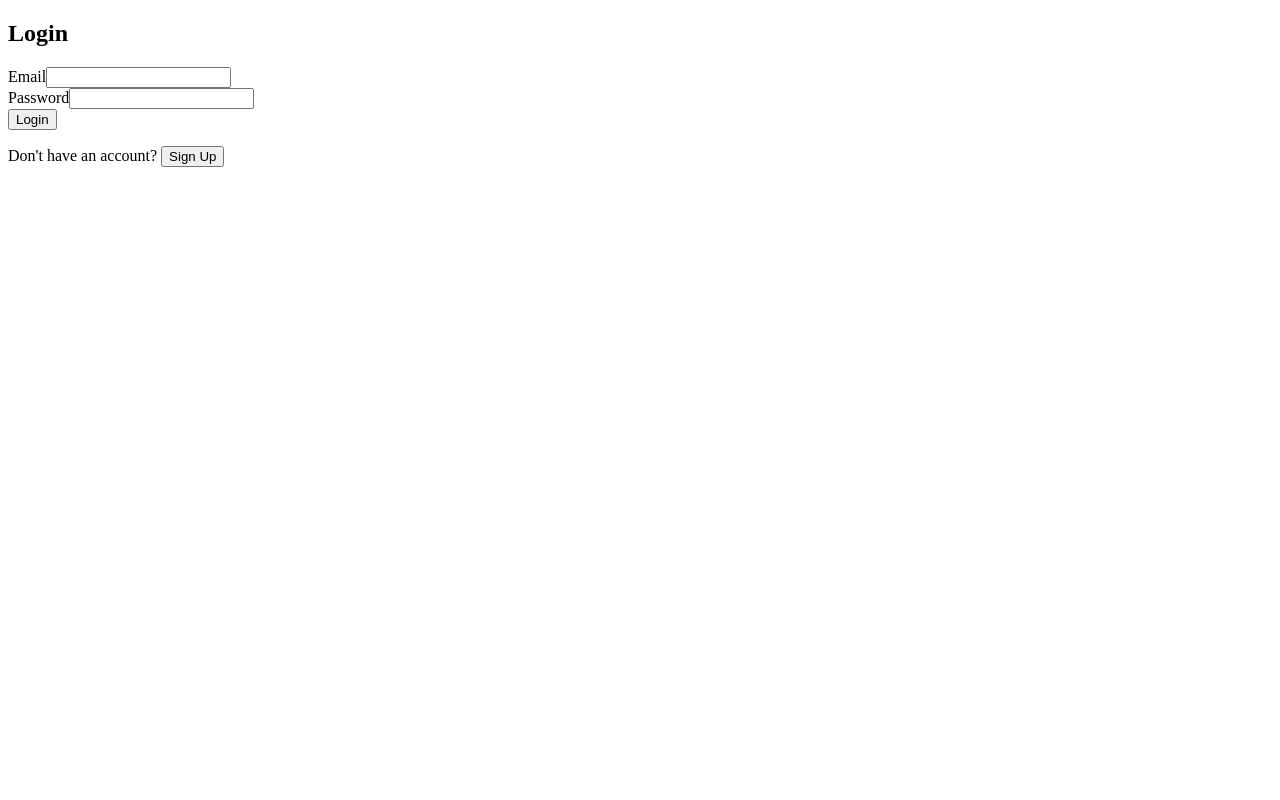
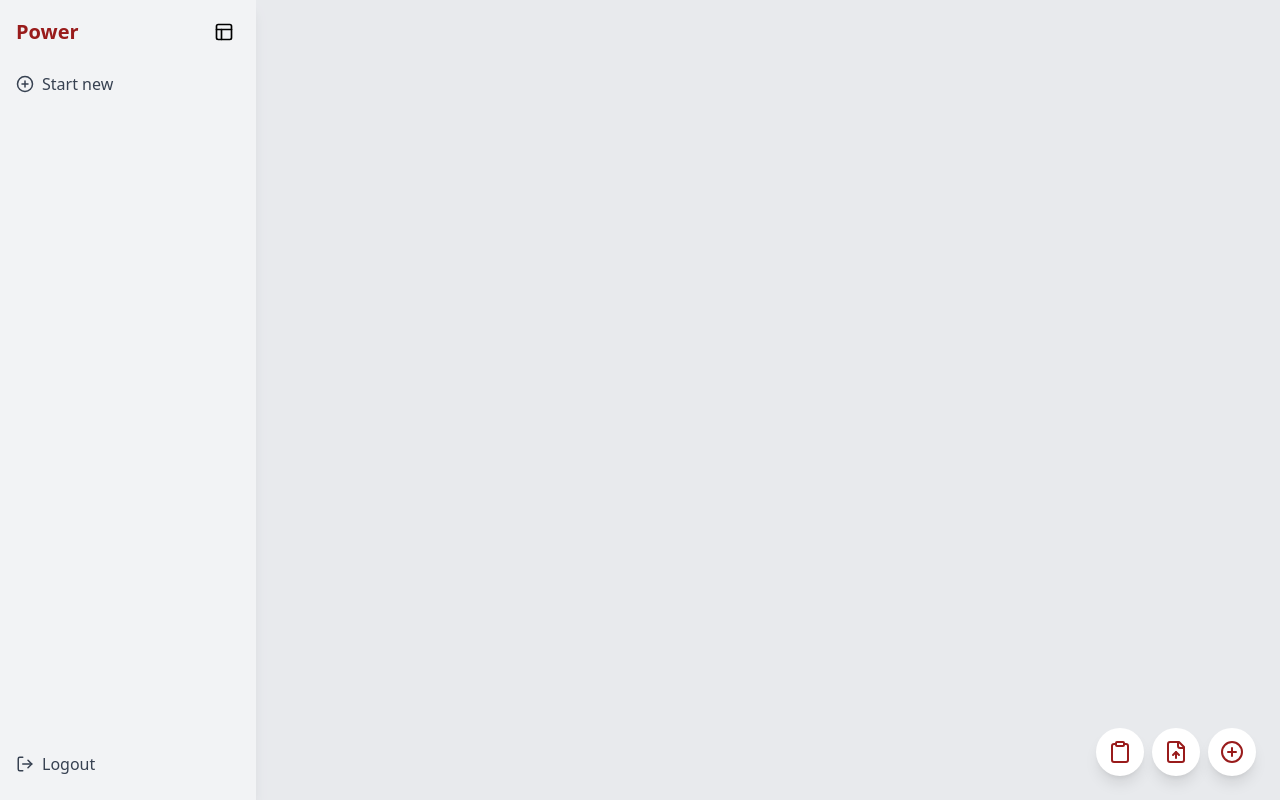
Before and after one commit to oswelR1/Powerboard, a React (Create React App) app: page / in a window 1280 px wide. Before the commit this address led to /login. Built offline with nearby package versions, Linux system fonts and the light colour scheme.

Commit message:
Fixed Vercel deployment failing 2

```diff
--- a/package.json
+++ b/package.json
@@ -29,7 +29,8 @@
     "react-router-dom": "^6.26.2",
     "react-scripts": "5.0.1",
     "react-youtube": "^10.1.0",
-    "web-vitals": "^2.1.4"
+    "web-vitals": "^2.1.4",
+    "tailwindcss": "^3.4.10"
   },
   "scripts": {
     "start": "react-scripts start",
--- a/src/App.js
+++ b/src/App.js
@@ -1,40 +1,19 @@
-import React, { useContext } from 'react';
-import { BrowserRouter as Router, Route, Routes, Navigate } from 'react-router-dom';
-import { AuthProvider, AuthContext } from './context/AuthContext';
+import React from 'react';
+import { BrowserRouter as Router, Route, Routes } from 'react-router-dom';
+import Login from './components/Login';
 import ContentManagementUI from './components/ContentManagementUI';
-import Login from './components/Login';
-
-const ProtectedRoute = ({ children }) => {
-  const { user } = useContext(AuthContext);
-  if (!user) {
-    return <Navigate to="/login" replace />;
-  }
-  return children;
-};
-
-function AppContent() {
-  return (
-    <Routes>
-      <Route path="/login" element={<Login />} />
-      <Route path="/" element={
-        <ProtectedRoute>
-          <ContentManagementUI />
-        </ProtectedRoute>
-      } />
-      <Route path="*" element={<Navigate to="/" replace />} />
-    </Routes>
-  );
-}
+import ErrorBoundary from './components/ErrorBoundary';
 
 function App() {
   return (
-    <AuthProvider>
+    <ErrorBoundary>
       <Router>
-        <div className="App">
-          <AppContent />
-        </div>
+        <Routes>
+          <Route path="/login" element={<Login />} />
+          <Route path="/" element={<ContentManagementUI />} />
+        </Routes>
       </Router>
-    </AuthProvider>
+    </ErrorBoundary>
   );
 }
 
--- a/src/index.css
+++ b/src/index.css
@@ -1,9 +1,5 @@
-@import "tailwindcss/base";
-@import "tailwindcss/components";
-@import "tailwindcss/utilities";
-@import "react-grid-layout/css/styles.css";
-@import "react-resizable/css/styles.css";
+@import 'tailwindcss/base';
+@import 'tailwindcss/components';
+@import 'tailwindcss/utilities';
 
-body {
-  background-color: theme('colors.content');
-}
+/* Add any global styles here */
```
Also changed, not shown: src/index.js (+5 -4 lines), vercel.json.
